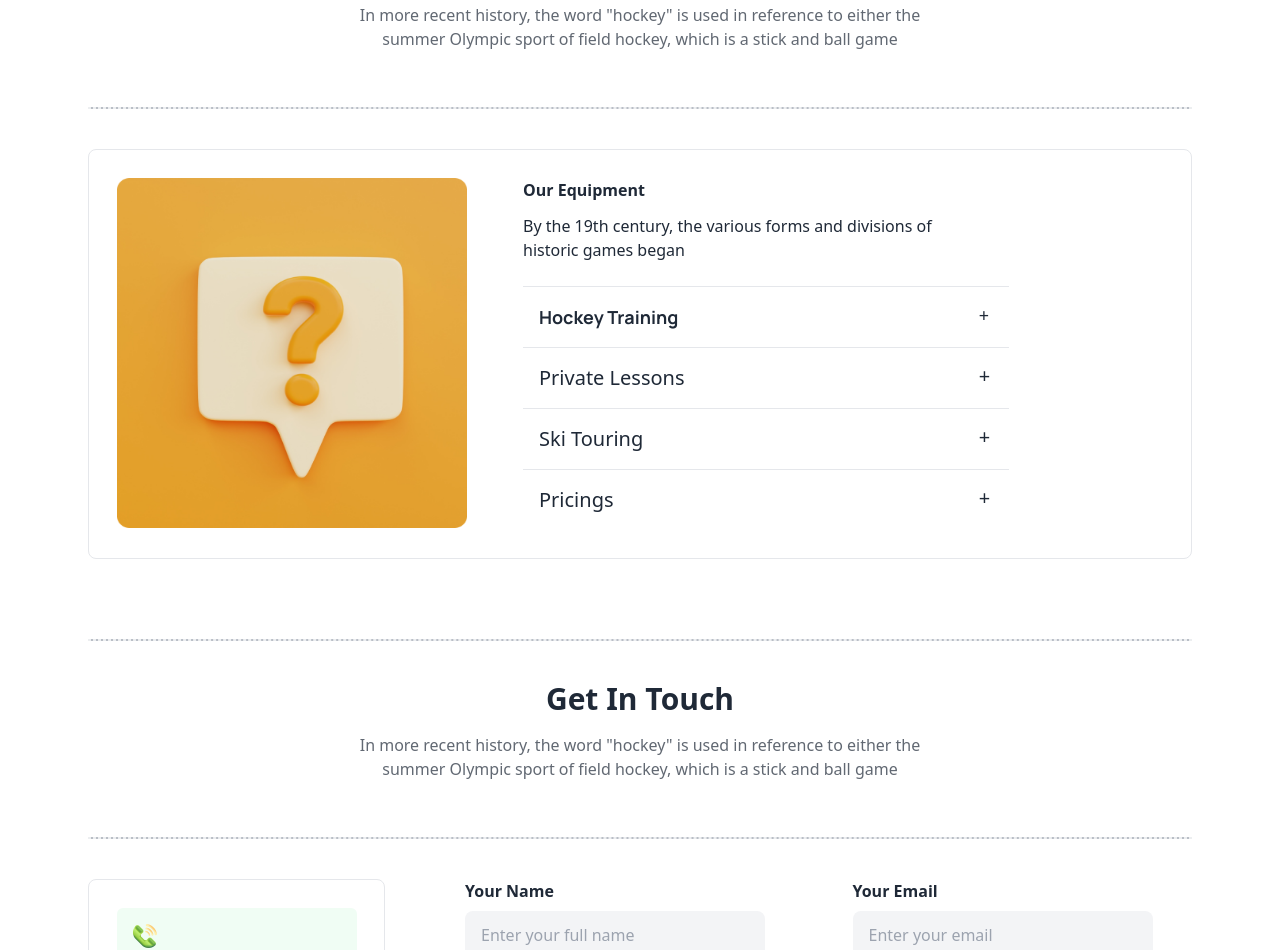
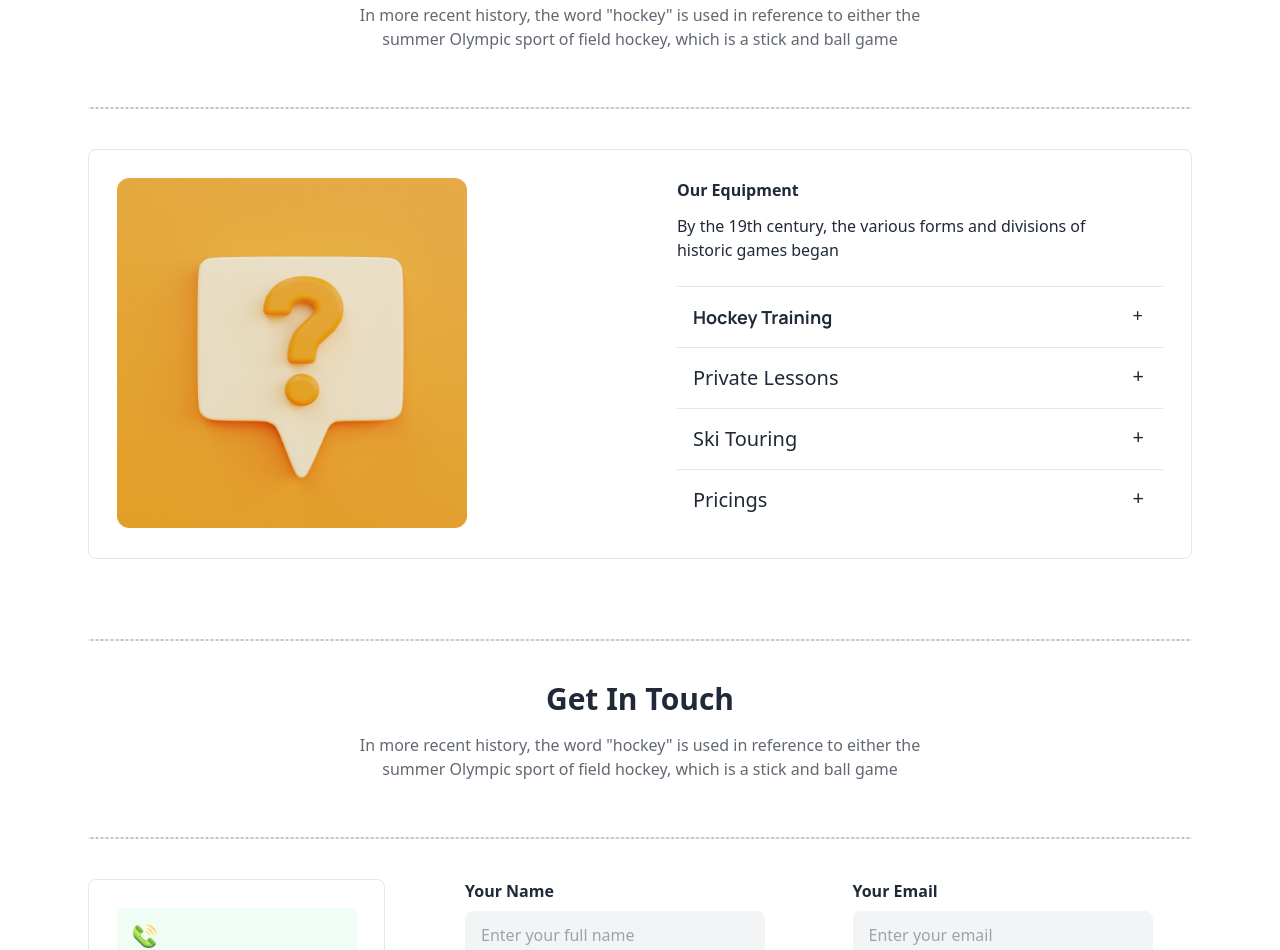
Before and after one commit to sultana-nadia/hockeys, a plain HTML site: page index.html in a window 1280 px wide. Shown: the part 3169-4119 px from the top of the page. Drawn offline with nearby package versions, Linux system fonts and the light colour scheme.

Commit message:
leaft somethings

```diff
--- a/index.html
+++ b/index.html
@@ -428,7 +428,7 @@
 
     <section class="lg:mx-16">
        <div class="lg:h-[410px] border rounded-lg mb-20">
-        <div class="lg:flex">
+        <div class="lg:flex lg:justify-between">
           <div class="p-7">
              <img class="lg:h-[350px] lg:w-[350px]" src="./Images/11.png" alt="">
           </div>
```
